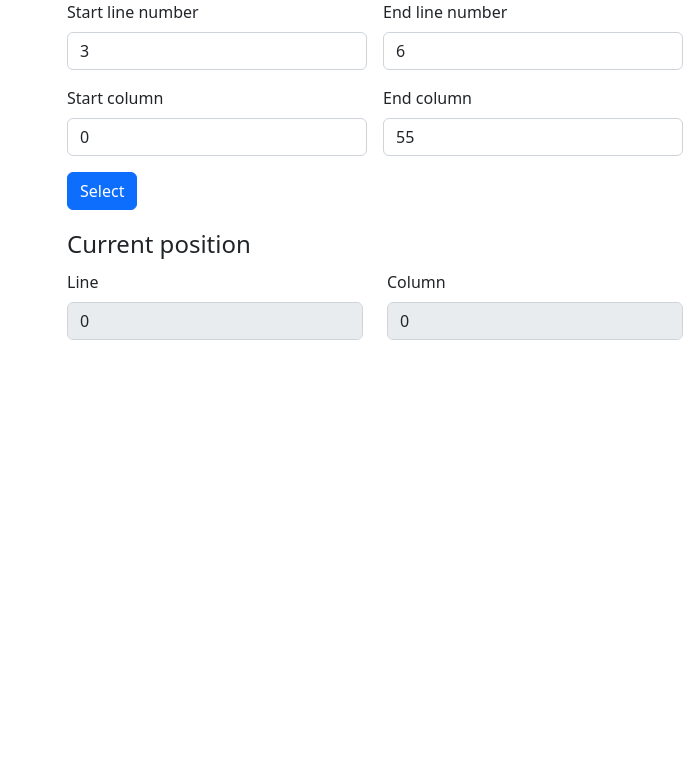
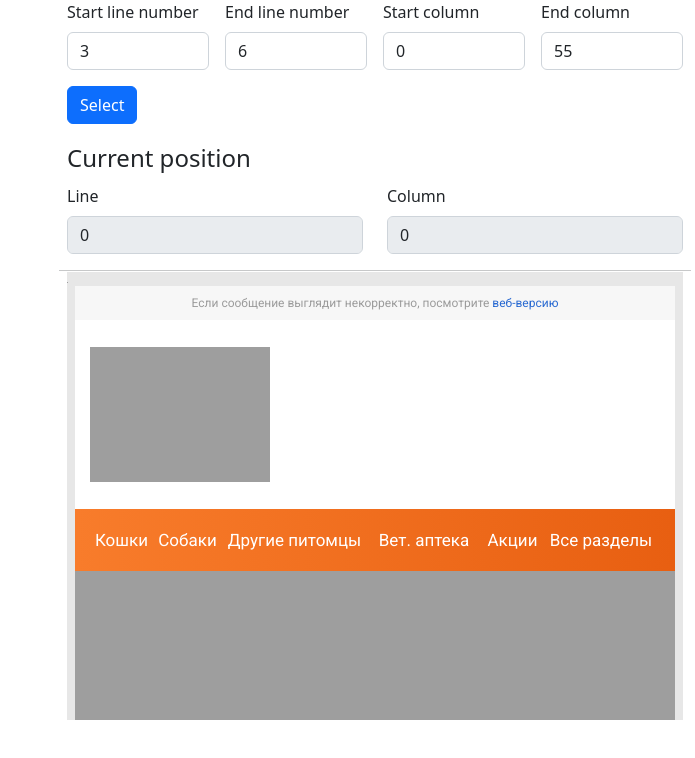
Before and after one commit to alexdarc/monaco-editor-test, a website built with Vite: page index.html in a window 1280 px wide. Shown: the whole page, without its empty margins (585-1280 px from the left). Built offline with nearby package versions, Linux system fonts and the light colour scheme; what monaco-editor would draw is missing.

Commit message:
added preview

```diff
--- a/index.html
+++ b/index.html
@@ -19,10 +19,10 @@
                     <div id="editor-container"
                         style="width: 100%; min-height: 90vh;"></div>
                 </div>
-        <div class="col-6">
+                <div class="col-6" style="display: flex; flex-direction: column;">
                     <form id="editorPositionForm"
-            class="row g-3">
-            <div class="col-md-6">
+                        class="row g-3" style="height: 40%;">
+                        <div class="col-md-3">
                             <label for="startLineNumber"
                                 class="form-label">Start line number</label>
                             <input class="form-control"
@@ -30,7 +30,7 @@
                                 value="3"
                                 id="startLineNumber">
                         </div>
-            <div class="col-md-6">
+                        <div class="col-md-3">
                             <label for="endLineNumber"
                                 class="form-label">End line number</label>
                             <input class="form-control"
@@ -38,7 +38,7 @@
                                 value="6"
                                 id="endLineNumber">
                         </div>
-            <div class="col-md-6">
+                        <div class="col-md-3">
                             <label for="startColumn"
                                 class="form-label">Start column</label>
                             <input class="form-control"
@@ -46,7 +46,7 @@
                                 value="0"
                                 id="startColumn">
                         </div>
-            <div class="col-md-6">
+                        <div class="col-md-3">
                             <label for="endColumn"
                                 class="form-label">End column</label>
                             <input class="form-control"
@@ -82,7 +82,12 @@
                                 </div>
                             </fieldset>
                         </div>
+                        <hr>
                     </form>
+                    <div style="height: 100%;">
+                        <iframe id="preview" style="width: 100%; height: 100%;"></iframe>
+                    </div>
+                </div>
             </div>
         </div>
     </div>
--- a/main.js
+++ b/main.js
@@ -29,3 +29,6 @@ editorPositionForm.addEventListener('submit', (evt) => {
         endLineNumber: parseInt(editorPositionForm.elements.endLineNumber.value),
     });
 });
+
+const preview = document.getElementById('preview');
+preview.srcdoc = documentSource;
```
Lines whose indentation alone changed are shown as unchanged.
